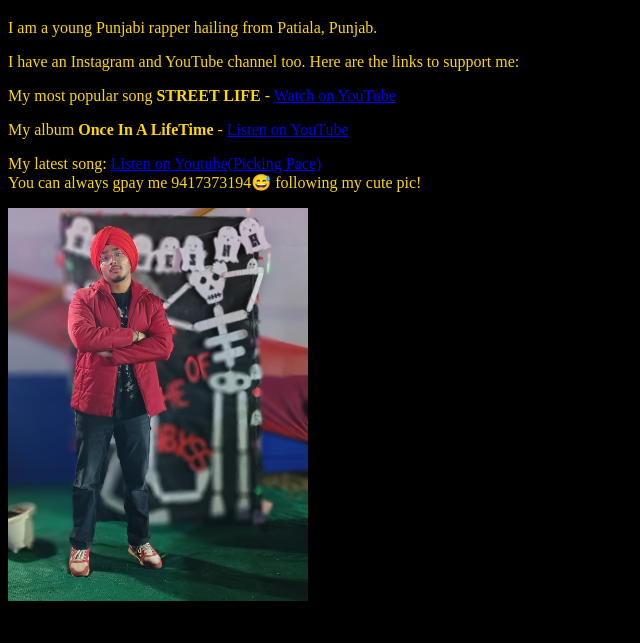
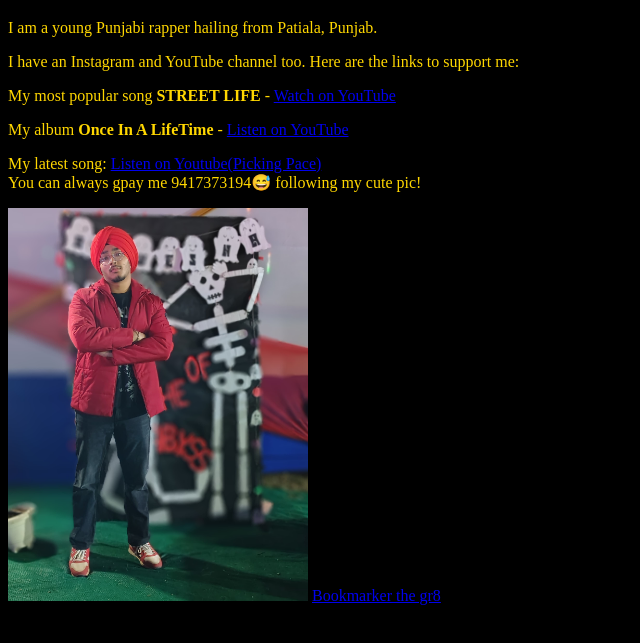
Before and after one commit to ErsonicJot/Web_Dev-learning-, a plain HTML site: page index.html in a window 1280 px wide. Shown: the part 61-704 px from the top of the page, without its empty margins (0-640 px from the left). Drawn offline with Linux system fonts and the light colour scheme.

Commit message:
naffy is a genious

```diff
--- a/index.html
+++ b/index.html
@@ -25,7 +25,7 @@
     You can always gpay me 9417373194😅 following my cute pic!</p>
 
     <img src="1234.jpg" style="width:300px;">
-
+    <a href="/bMW/bMW.html">Bookmarker the gr8</a>
 
 
     <script src="gswsc.js"></script>
```
